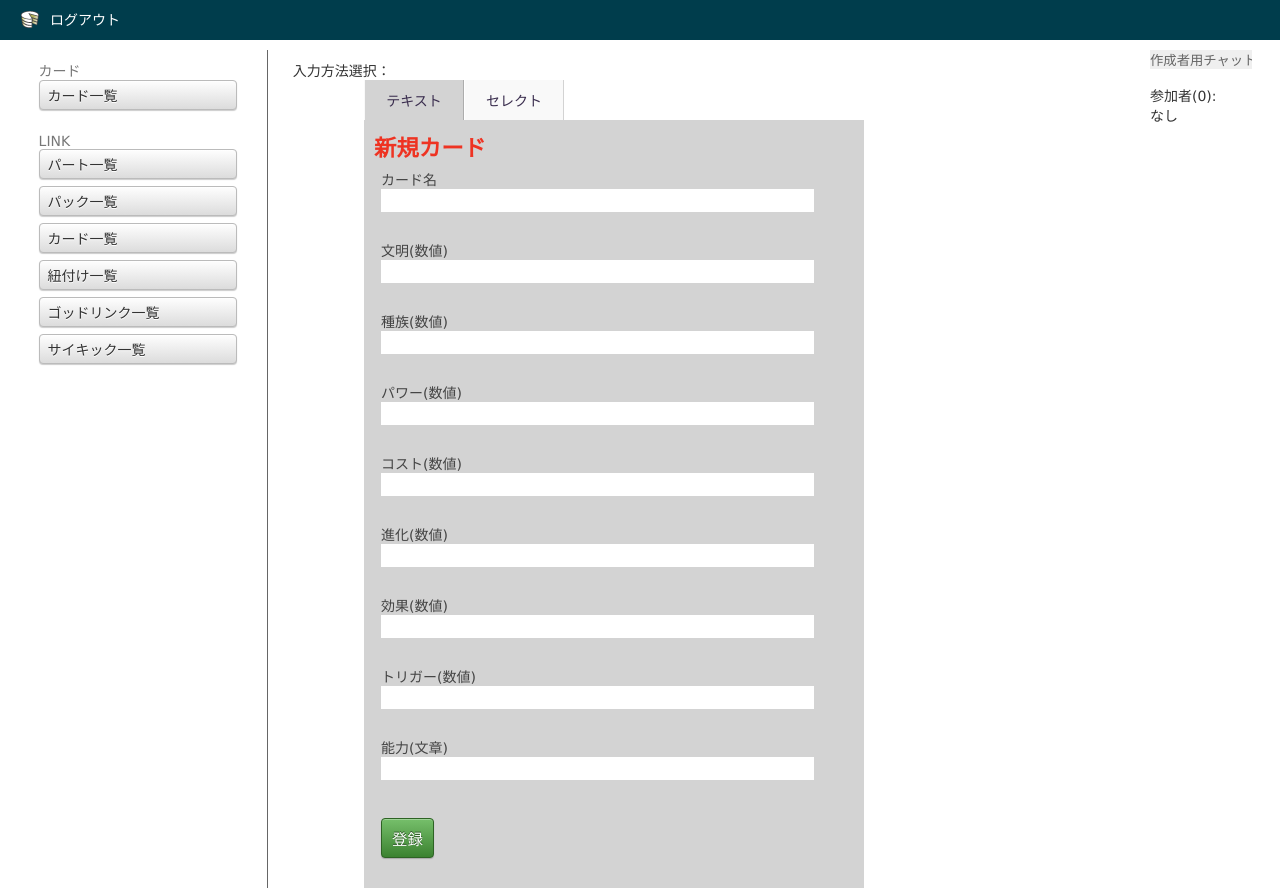
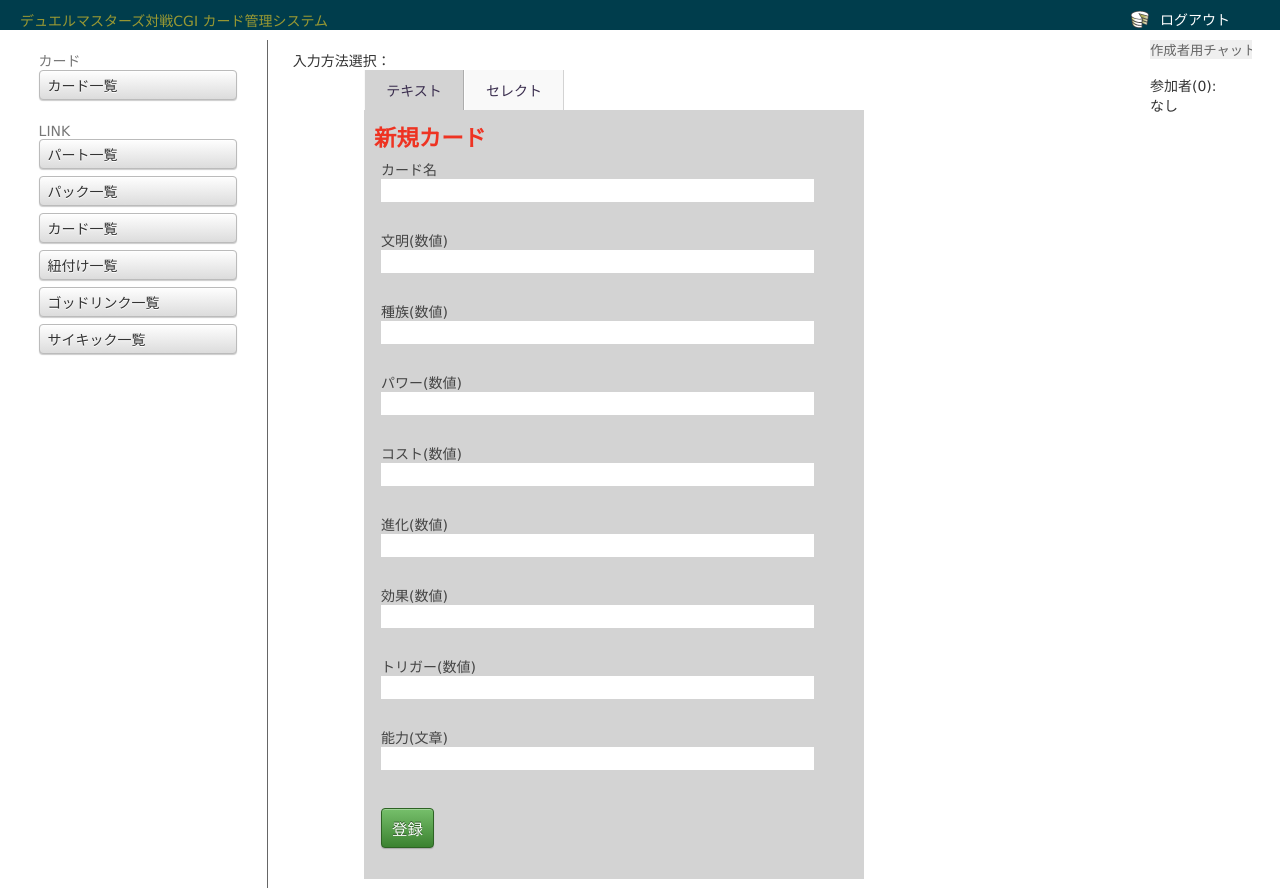
Before and after one commit to katahide100/duel_h, a CakePHP app: the page made by app/View/Cards/add.ctp in a window 1280 px wide. Shown: the top 888 px of the page. Run offline with PHP 8.4 and a stand-in for CakePHP, Linux system fonts and the light colour scheme; the template is opened without the code that fills it, so the values that code supplies are empty; form fields are guessed from the names that the template uses; some libraries are stand-ins or nearby versions.

Commit message:
セーブ画面修正、ヘッダー修正

```diff
--- a/app/View/Layouts/default.ctp
+++ b/app/View/Layouts/default.ctp
@@ -72,6 +72,13 @@
 font-size:large;
 }
 
+.floatLeft{
+float: left;
+}
+.floatRight{
+float: right;
+}
+
 -->
 </STYLE>
 </head>
@@ -79,7 +86,10 @@
 	<div id="container">
 
 		<div id="header">
-
+			<div class="floatLeft">
+			<h4>デュエルマスターズ対戦CGI カード管理システム</h4>
+			</div>
+			<div class="floatRight">
 			<h1>
 				<?php //echo $this->Html->link($cakeDescription, 'http://cakephp.org'); ?>
        			<?php echo $this->Html->link(__('ログアウト'),
@@ -88,6 +98,7 @@
            		'action'     => 'logout'
          		), array('escape'=>false)); ?>
  			</h1>
+ 			</div>
 
 
 		</div>
--- a/app/View/Parts/save.ctp
+++ b/app/View/Parts/save.ctp
@@ -3,6 +3,12 @@
 	<fieldset>
 		<legend><?php echo __('セーブ'); ?></legend>
 	</fieldset>
+	<p>このセーブでは、以下の内容がゲームに反映されます。</p>
+	<p>・パート</p>
+	<p>・パック</p>
+	<p>・カード</p>
+	<p>・紐付け</p>
+	<p>・サイキック</p>
 <?php echo $this->Form->end(__('送信')); ?>
 </div>
 <div class="actions">
```
